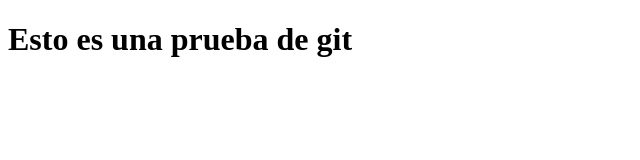
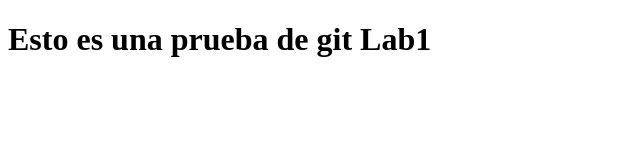
Before and after one commit to Thony-Leca/FDA-UPN, a plain HTML site: page index.html in a window 1280 px wide. Shown: the whole page, without its empty margins (0-640 px from the left). Drawn offline with Linux system fonts and the light colour scheme.

Commit message:
Añadido modificado

```diff
--- a/index.html
+++ b/index.html
@@ -6,6 +6,6 @@
     <title>Document</title>
 </head>
 <body>
-    <h1>Esto es una prueba de git</h1>
+    <h1>Esto es una prueba de git Lab1</h1>
 </body>
 </html>
```
